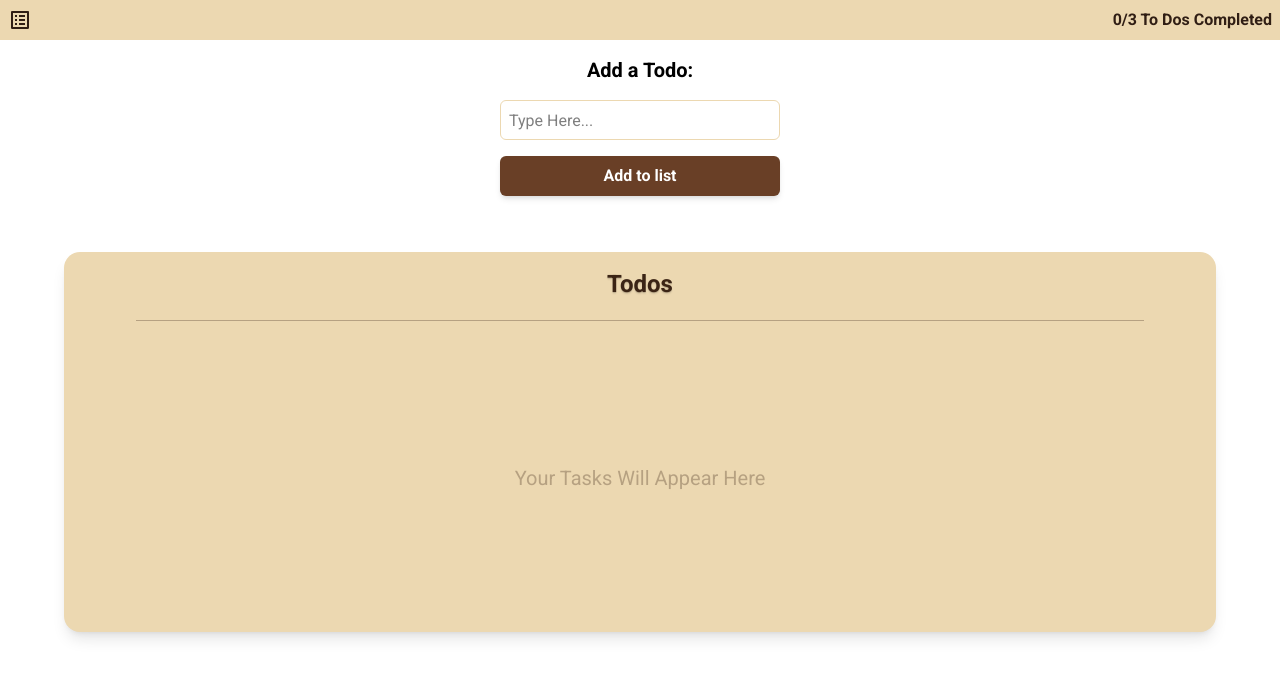
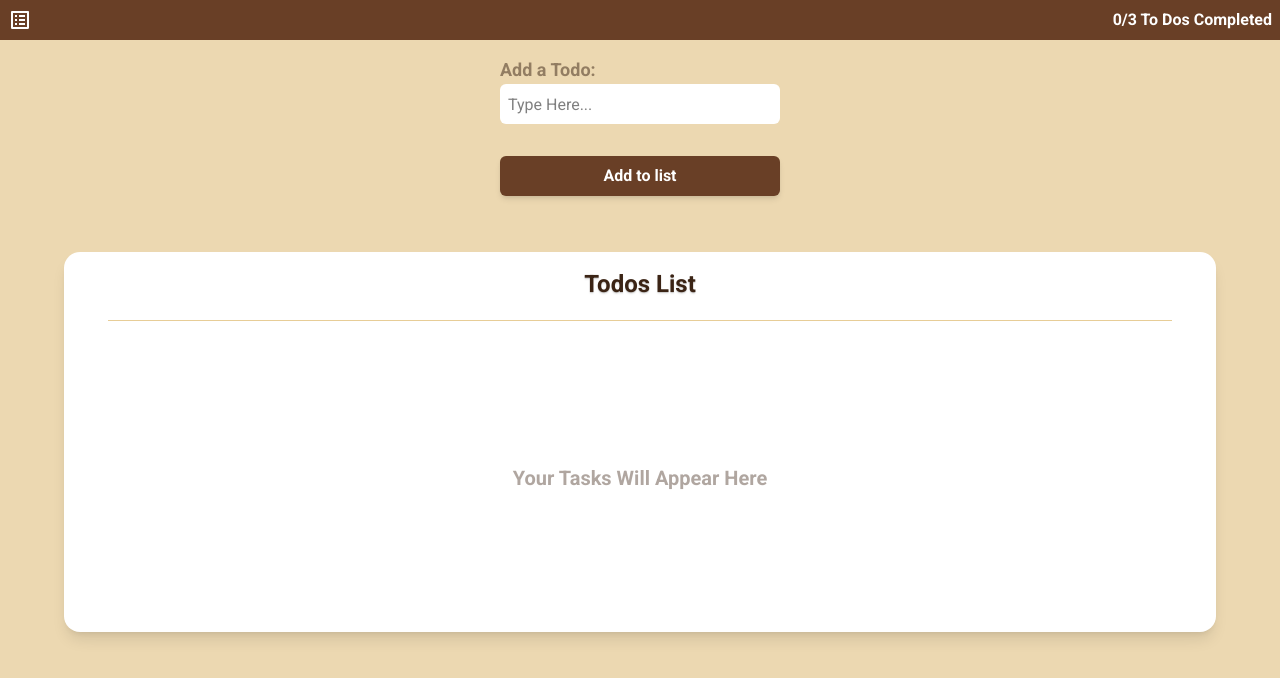
Before and after one commit to Jido-Mad/To-Do-App, a React (Vite) app: page / in a window 1280 px wide. Shown: the top 678 px of the page. Built offline with nearby package versions, Linux system fonts and the light colour scheme.

Commit message:
Changed the whole colors layout

```diff
--- a/src/App.jsx
+++ b/src/App.jsx
@@ -3,7 +3,7 @@ import Container from "./Components/Container";
 function App() {
   return (
     <>
-      <main className="min-h-screen  flex items-start justify-center font-roboto">
+      <main className="min-h-screen  flex items-start justify-center font-roboto bg-[#ECD8B1]">
         <Container />
       </main>
     </>
--- a/src/Components/Header.jsx
+++ b/src/Components/Header.jsx
@@ -2,9 +2,9 @@ import { MdListAlt } from "react-icons/md";
 
 function Header() {
   return (
-    <div className="flex items-center justify-between p-2 font-roboto-bold bg-[#ECD8B1]">
-      <MdListAlt className="text-[#301E14] text-2xl" />
-      <span className="text-[#301E14]">0/3 To Dos Completed</span>
+    <div className="flex items-center justify-between p-2 font-roboto-bold bg-[#693F26] text-white">
+      <MdListAlt className=" text-2xl" />
+      <span>0/3 To Dos Completed</span>
     </div>
   );
 }
--- a/src/Components/sections/AddSection.jsx
+++ b/src/Components/sections/AddSection.jsx
@@ -2,8 +2,11 @@ import { IoIosAdd } from "react-icons/io";
 
 function AddSection() {
   return (
-    <div className="flex flex-col items-center p-4 gap-4">
-      <h2 className="font-roboto-bold text-xl">Add a Todo:</h2>
+    <div className="flex flex-col items-center p-4 gap-8">
+      <div>
+        <h2 className="font-roboto-bold text-lg text-[#3B2415] opacity-50">
+          Add a Todo:
+        </h2>
         <label htmlFor="todo-input" className="sr-only">
           Enter a new task
         </label>
@@ -11,8 +14,9 @@ function AddSection() {
           id="todo-input"
           type="text"
           placeholder="Type Here..."
-        className="w-70 h-10 p-2 border border-[#ECD8B1] rounded-md outline-none focus-within:shadow-md"
+          className="w-70 h-10 p-2  rounded-md outline-none focus-within:shadow-md bg-white"
         />
+      </div>
       <button className="text-white font-roboto-bold bg-[#693F26] w-70 h-10 rounded-md shadow-md ">
         Add to list
       </button>
--- a/src/Components/sections/List.jsx
+++ b/src/Components/sections/List.jsx
@@ -1,12 +1,10 @@
-import Task from "../Task";
-
 function List() {
   return (
-    <div className="shadow-lg h-95 w-[90%] p-4 bg-[#ECD8B1] text-[#3B2415] rounded-2xl flex flex-col items-center gap-5 self-center">
-      <h2 className="font-roboto-bold text-2xl text-shadow-sm">Todos</h2>
-      <hr className="h-[1px] w-[90%] bg-[#3B2415] opacity-[30%] border-none" />
+    <div className="shadow-lg h-95 w-[90%] p-4 bg-white text-[#3B2415] rounded-2xl flex flex-col items-center gap-5 self-center">
+      <h2 className="font-roboto-bold text-2xl text-shadow-sm">Todos List</h2>
+      <hr className="h-[1px] w-[95%] bg-[#e7cd97] border-none " />
       <ul className="w-full flex flex-col items-center gap-5 h-full  overflow-auto">
-        <p className="m-auto opacity-[30%] text-xl">
+        <p className="m-auto opacity-40 text-[#3B2415] text-xl font-roboto-bold">
           Your Tasks Will Appear Here
         </p>
       </ul>
```
Lines whose indentation alone changed are shown as unchanged.
